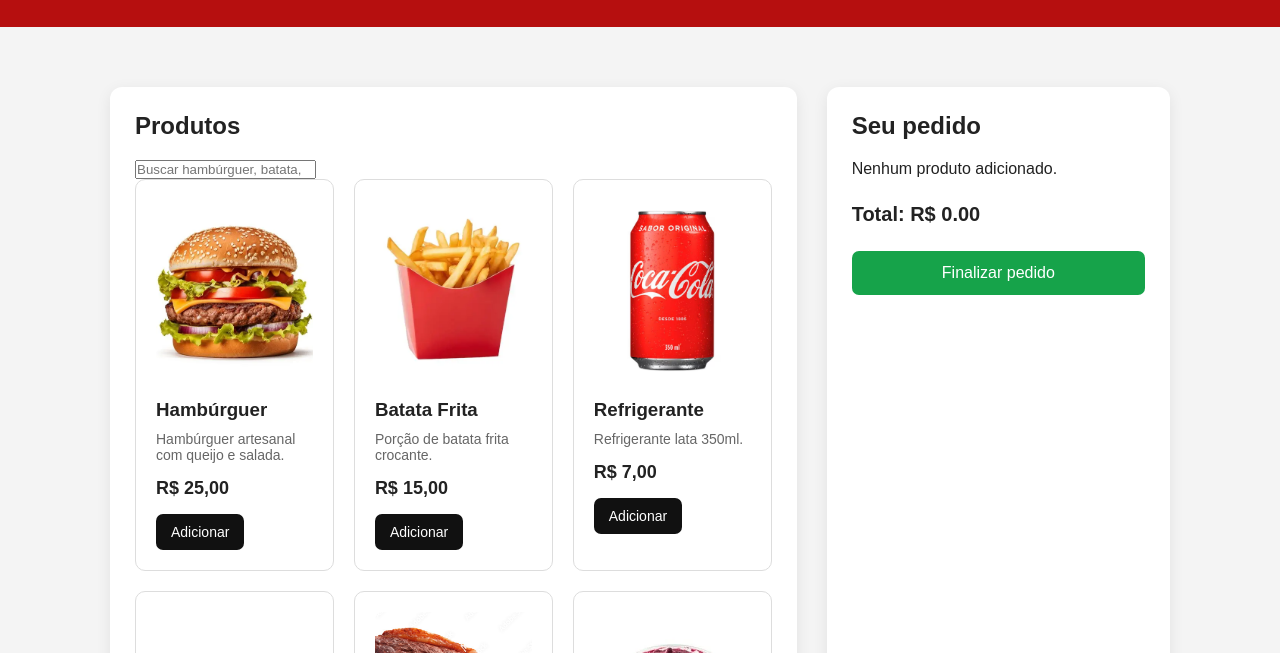
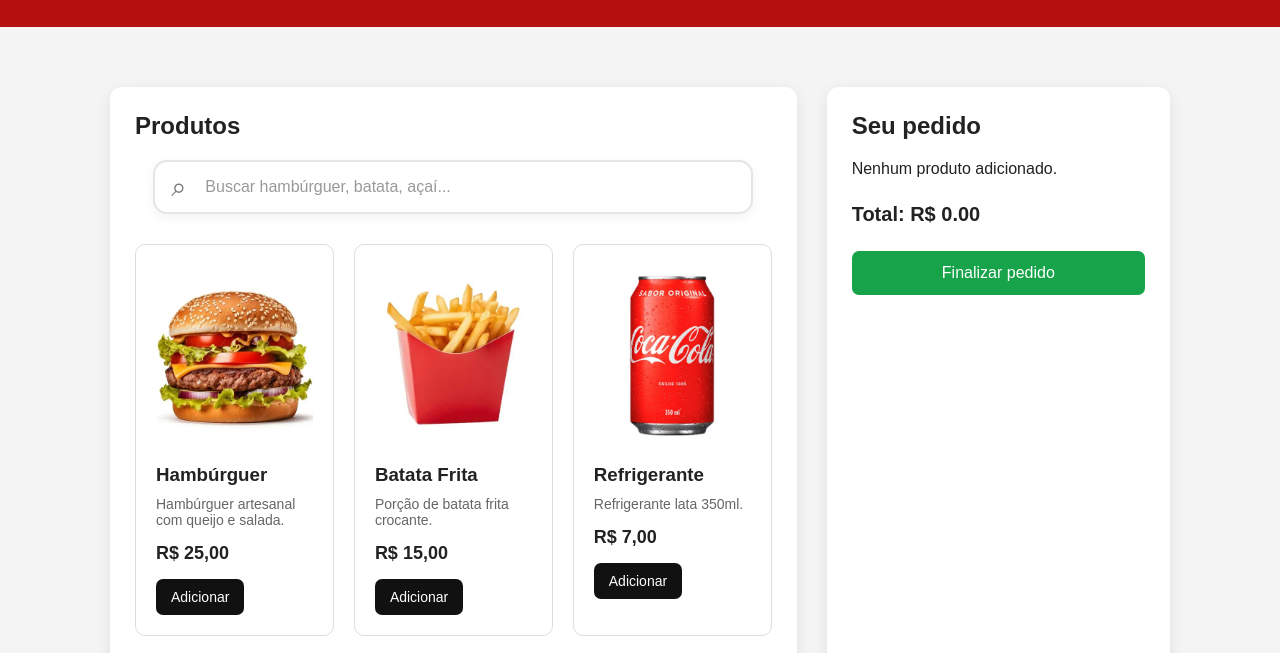
Before and after one commit to HigorPrudencio/Ifome, a plain HTML site: page index.html in a window 1280 px wide. Shown: the part 98-751 px from the top of the page. Drawn offline with Linux system fonts and the light colour scheme.

Commit message:
melhorar visual da pesquisa

```diff
--- a/site.css
+++ b/site.css
@@ -265,3 +265,48 @@ header h1 {
     cursor: not-allowed;
     opacity: 0.8;
 }
+
+
+/* Barra de pesquisa dos produtos */
+.pesquisa-produtos {
+    width: 100%;
+    max-width: 600px;
+    margin: 0 auto 30px;
+    position: relative;
+}
+
+#pesquisa-produtos {
+    width: 100%;
+    padding: 16px 20px 16px 50px;
+    border: 2px solid #e5e5e5;
+    border-radius: 14px;
+    background-color: #fff;
+    color: #222;
+    font-size: 16px;
+    font-family: inherit;
+    outline: none;
+    box-sizing: border-box;
+    box-shadow: 0 4px 12px rgba(0, 0, 0, 0.05);
+    transition: border-color 0.2s, box-shadow 0.2s;
+}
+
+/* Ícone de lupa */
+.pesquisa-produtos::before {
+    content: "⌕";
+    position: absolute;
+    left: 18px;
+    top: 50%;
+    transform: translateY(-50%);
+    font-size: 27px;
+    color: #777;
+    pointer-events: none;
+}
+
+#pesquisa-produtos::placeholder {
+    color: #999;
+}
+
+#pesquisa-produtos:focus {
+    border-color: #e53935;
+    box-shadow: 0 0 0 4px rgba(229, 57, 53, 0.12);
+}
```
